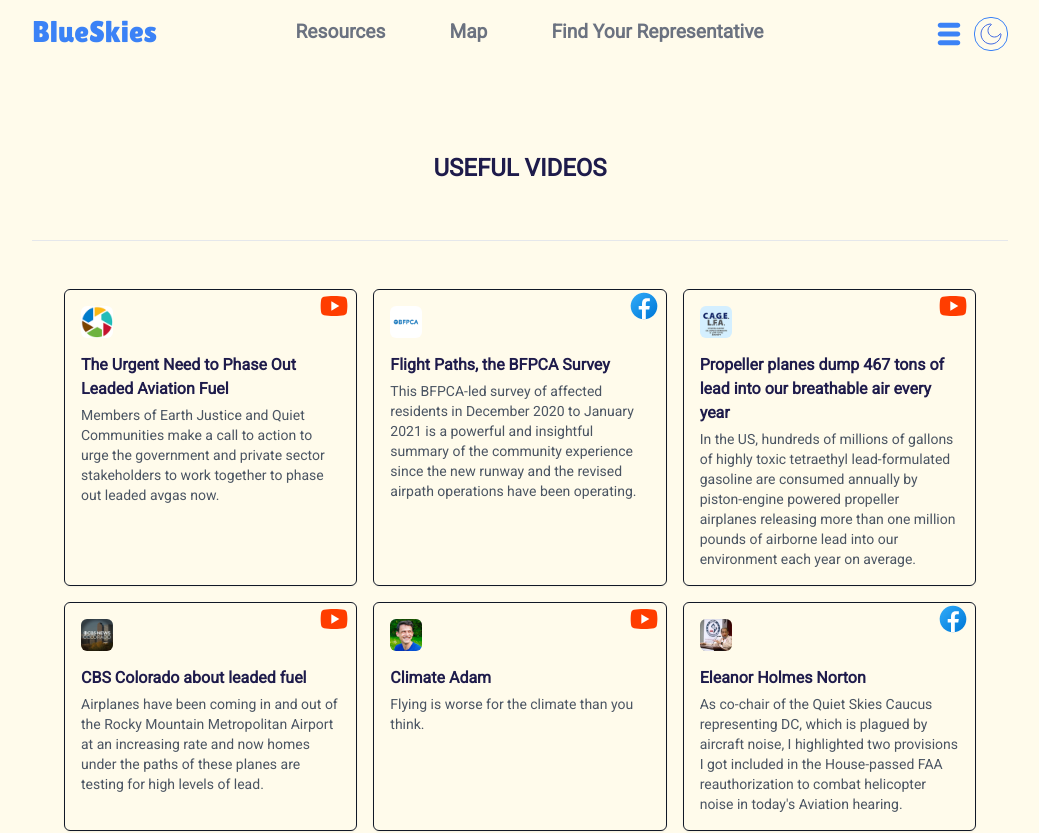
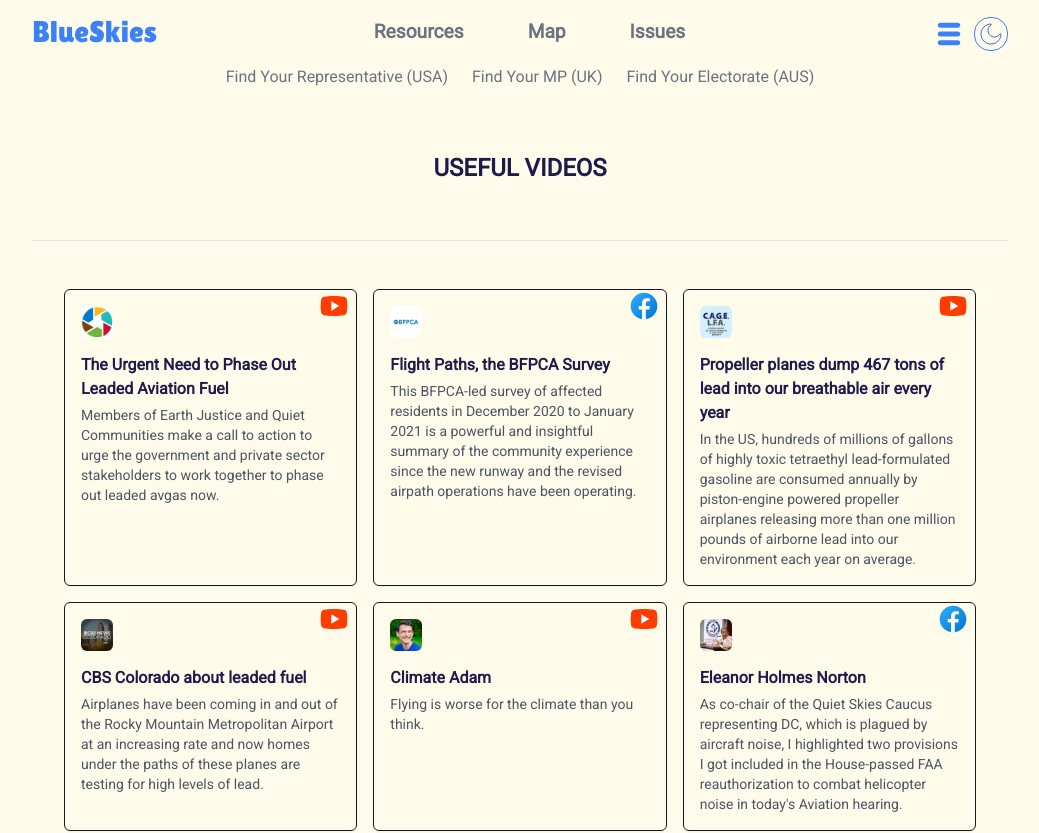
Before and after one commit to Aleshere/blueskies-advocates, a Next.js app: page /resources/videos in a window 1280 px wide. Shown: the top 833 px of the page, without its empty margins (120-1159 px from the left). Built offline with nearby package versions, Linux system fonts and the light colour scheme.

Commit message:
Fixed navbar z index, added issues section

```diff
--- /dev/null
+++ b/app/(client)/(layout with footer)/issues/page.tsx
@@ -0,0 +1,41 @@
+import Header from "@/app/components/Header";
+import { Metadata } from "next";
+import { ScrollToTop } from "@/app/utils/ScrollToTop";
+
+export const revalidate = 60;
+
+export const metadata: Metadata = {
+  metadataBase: new URL("http://www.weareblueskies.com/issues"),
+  title: {
+    default: "BlueSkies Advocates | Issues",
+    template: '%s | BlueSkies Advocates'
+  },
+  description: "A webpage discusses current issues in aviation, including pollution, noise, the use of leaded fuel and the impacts on human health of mismanaged capacity growth.",
+  openGraph: {
+    title: "Issues",
+    description: "A webpage discusses current issues in aviation, including pollution, noise, the use of leaded fuel and the impacts on human health of mismanaged capacity growth.",
+    type: "website",
+    locale: "en_US",
+    url: "https://www.weareblueskies.com/issues",
+    siteName: "BlueSkies Advocates",
+      images: [
+        {
+          url: "https://www.weareblueskies.com/api/og?title=Current Issues",
+        },
+      ],
+  },
+}
+
+const page = async () => {
+
+  return (
+    <>
+      <Header title="Current Issues" />
+      <ScrollToTop />
+
+
+    </>
+  );
+}
+
+export default page
--- a/app/components/Navbar.tsx
+++ b/app/components/Navbar.tsx
@@ -32,7 +32,7 @@
 
 
   return (
-    <div style={{ backgroundColor: `${color}` }} className="fixed left-0 top-0 w-full z-10" >
+    <div style={{ backgroundColor: `${color}` }} className="fixed left-0 top-0 w-full z-[499]" >
         <div className="mx-auto max-w-5xl m-auto flex justify-between items-center py-2.5 px-6">
             {/* logo */}
             <Link href='/'>
@@ -52,7 +52,7 @@
                         <Link className="text-gray-500 dark:text-gray-400 mr-8" href='/map'>Map</Link>
                     </li>
                     <li className="dropdown-link">
-                        <Link className="text-gray-500 dark:text-gray-400 mr-8" href='https://www.govtrack.us/congress/members/map'>Find Your Representative</Link>
+                        <Link className="text-gray-500 dark:text-gray-400 mr-8" href='/issues'>Issues</Link>
                     </li>
                 </div>
             </ul>
@@ -85,13 +85,13 @@
                     <Link className="block" href='/' >Home</Link>
                 </li>
                 <li onClick={navHandler} className="pl-0 pr-4 pt-3 pb-3 text-4xl text-center text-white hover:text-gray-500">
-                    <Link className="block" href='/faq' >FAQ</Link>
-                </li>
-                <li onClick={navHandler} className="pl-0 pr-4 pt-3 pb-3 text-4xl text-center text-white hover:text-gray-500">
-                    <Link className="block" href='/tag' >Tags</Link>
+                    <Link className="block" href='/tag' >Blog Tags</Link>
                 </li>
                 <li onClick={navHandler} className="pl-0 pr-4 pt-3 pb-3 text-4xl text-center text-white hover:text-gray-500">
                     <Link className="block" href='/resources' >Resources</Link>
+                </li>
+                <li onClick={navHandler} className="pl-0 pr-4 pt-3 pb-3 text-4xl text-center text-white hover:text-gray-500">
+                    <Link className="block" href='/issues' >Issues</Link>
                 </li>
                 <li onClick={navHandler} className="pl-0 pr-4 pt-3 pb-3 text-4xl text-center text-white hover:text-gray-500">
                     <Link className="block" href='/take-action'>Take Action</Link>
@@ -99,8 +99,16 @@
                 <li onClick={navHandler} className="pl-0 pr-4 pt-3 pb-3 text-4xl text-center text-white hover:text-gray-500">
                     <Link className="block" href='/map'>Map</Link>
                 </li>
+                <li onClick={navHandler} className="pl-0 pr-4 pt-3 pb-3 text-4xl text-center text-white hover:text-gray-500">
+                    <Link className="block" href='/faq' >FAQ</Link>
+                </li>
               </ul>
             </div>
+        </div>
+        <div className='mx-auto max-w-5xl m-auto md:flex hidden justify-center items-center' >
+          <Link className="text-gray-500 dark:text-gray-400 mr-6" href='https://www.govtrack.us/congress/members/map'>Find Your Representative (USA)</Link>
+          <Link className="text-gray-500 dark:text-gray-400 mr-6" href='https://members.parliament.uk/FindYourMP'>Find Your MP (UK)</Link>
+          <Link className="text-gray-500 dark:text-gray-400" href='https://electorate.aec.gov.au/'>Find Your Electorate (AUS)</Link>
         </div>
     </div>
   );
--- a/app/utils/Places.ts
+++ b/app/utils/Places.ts
@@ -993,7 +993,7 @@
     title: 'SMAAC',
     information: "South Metro Airport Action Council",
     website: 'www.smaacmn.org/2024_news_blog',
-    favicon: 'SMAAC.png',
+    favicon: 'SMAAC favicon.png',
     altText: 'SMAAC website'
   },
   {
@@ -1153,7 +1153,7 @@
     title: 'Comitato Aeroporto Treviso',
     information: "Ognuno di noi è importante, ognuno di noi vale la battaglia che portiamo avanti con la forza della ragione, contro la ragione della forza!",
     website: 'www.facebook.com/ComitatoAeroportoTv',
-    favicon: 'Comitato Aeroporto Treviso favicon.jpg',
+    favicon: 'CAT favicon.jpg',
     altText: 'Comitato Aeroporto Treviso website'
   },
   {
```
